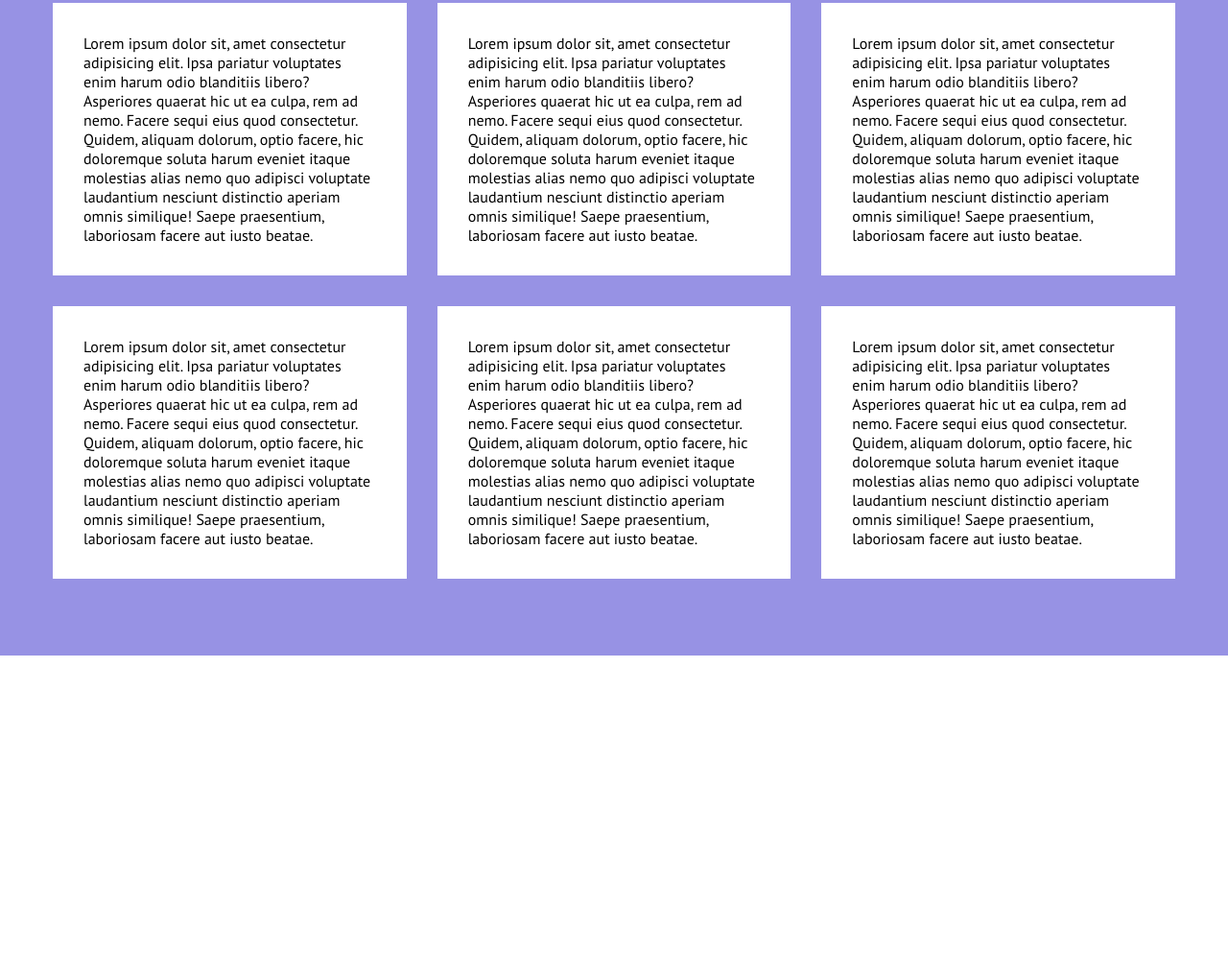
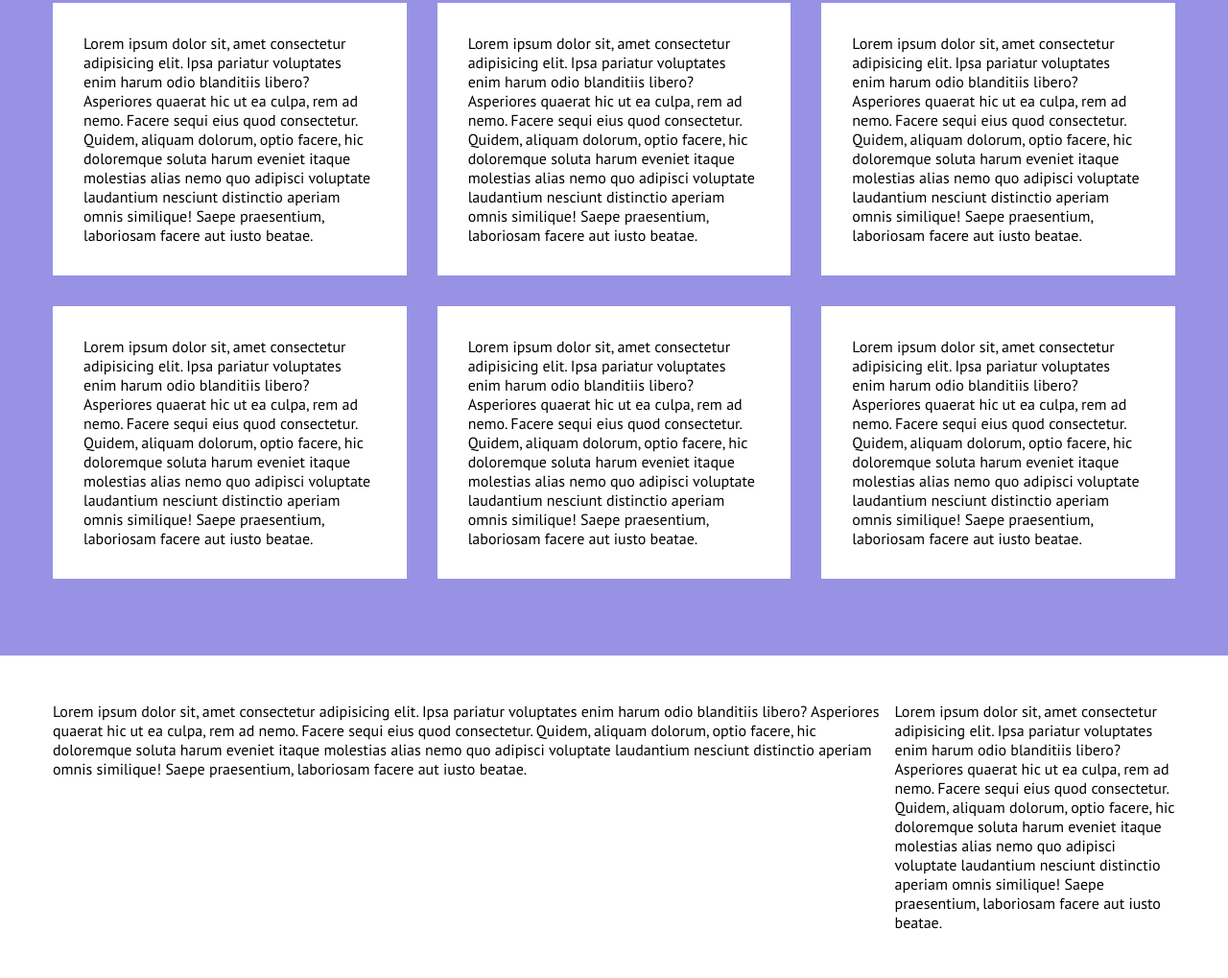
Before and after one commit to andrea-mangiapia/htmlcss-responsive-layout, a plain HTML site: page index.html in a window 1280 px wide. Shown: the part 1653-2672 px from the top of the page at 96% size. Before the commit the page ends 2336 px from the top, so only its background shows below. Drawn offline with Linux system fonts and the light colour scheme.

Commit message:
add section abou us

```diff
--- a/css/style.css
+++ b/css/style.css
@@ -101,6 +101,12 @@ nav {
     padding: 2rem;
 }
 
+/* Section About us */
+.au-wide-col {
+    padding-bottom: 2rem;
+}
+
+
 
 
 /**************
@@ -147,6 +153,17 @@ nav {
         padding-right: 1rem;
     }
 
+    /* Section About us */
+    .about-us-row {
+        display: flex;
+    }
+    .au-wide-col {
+        width: 65%;
+    }
+    .au-small-col {
+        width: 35%;
+    }
+
 }
 
 /**************
@@ -178,4 +195,11 @@ nav {
     .benefit-col {
         width: calc(100% / 3);
     }
+    /* Section About us */
+    .au-wide-col {
+        width: 75%;
+    }
+    .au-small-col {
+        width: 25%;
+    }
 }
--- a/index.html
+++ b/index.html
@@ -233,10 +233,29 @@
                     </div>
                     <!--END Benefit Col -->
 
+                </div>
+            </div>
+        </section>
 
+        <!-- Section About us -->
+        <section class="mobile-container">
+            <div class="container">
 
+                <div class="about-us-row">
+                    <!-- About us Col -->
+                    <div class="au-wide-col">
+                        Lorem ipsum dolor sit, amet consectetur adipisicing elit. Ipsa pariatur voluptates enim harum odio blanditiis libero? Asperiores quaerat hic ut ea culpa, rem ad nemo. Facere sequi eius quod consectetur.
+                        Quidem, aliquam dolorum, optio facere, hic doloremque soluta harum eveniet itaque molestias alias nemo quo adipisci voluptate laudantium nesciunt distinctio aperiam omnis similique! Saepe praesentium, laboriosam facere aut iusto beatae.
 
+                    </div>
+                    <!--END About us Col -->
 
+                    <!-- About us Col -->
+                    <div class="au-small-col">
+                            Lorem ipsum dolor sit, amet consectetur adipisicing elit. Ipsa pariatur voluptates enim harum odio blanditiis libero? Asperiores quaerat hic ut ea culpa, rem ad nemo. Facere sequi eius quod consectetur.
+                        Quidem, aliquam dolorum, optio facere, hic doloremque soluta harum eveniet itaque molestias alias nemo quo adipisci voluptate laudantium nesciunt distinctio aperiam omnis similique! Saepe praesentium, laboriosam facere aut iusto beatae.
+                    </div>
+                    <!--END About us Col -->
 
                 </div>
             </div>
```
